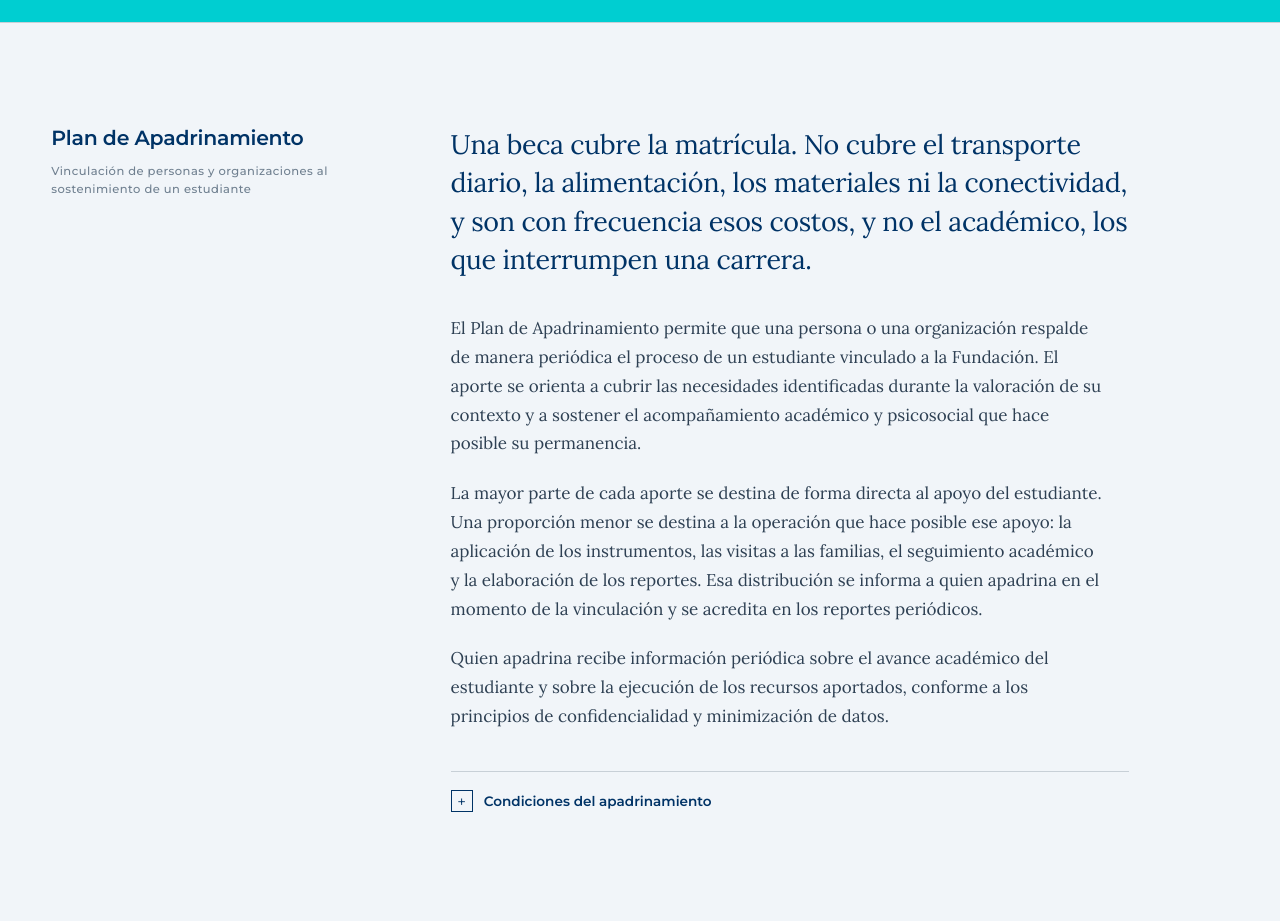
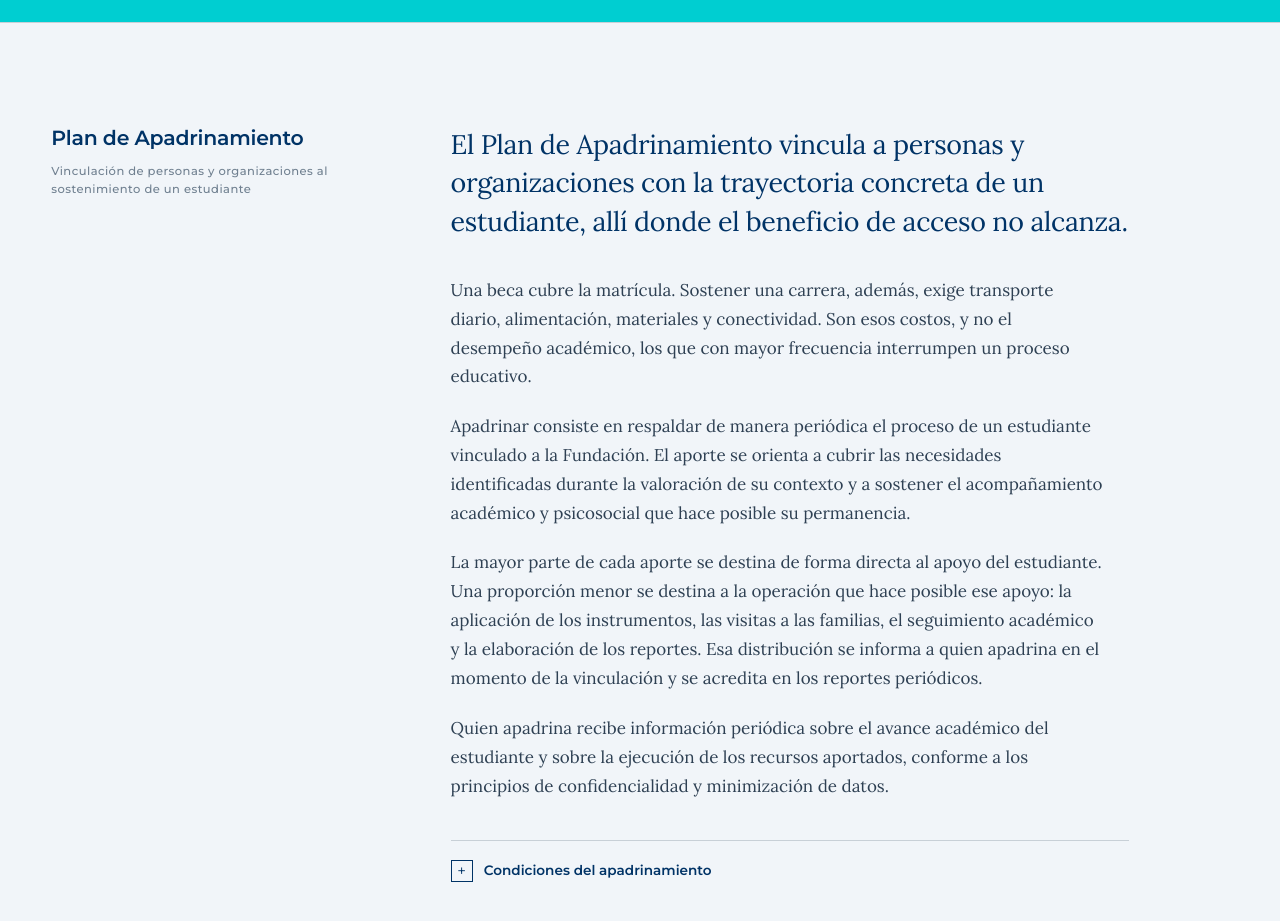
Before and after one commit to nataliagonzalezdiaz23-hue/Fundacion_Red_Conecta_webside, a plain HTML site: page index.html in a window 1280 px wide. Shown: the part 8780-9701 px from the top of the page. Drawn offline with Linux system fonts and the light colour scheme.

Commit message:
Add files via upload

```diff
--- a/index.html
+++ b/index.html
@@ -789,9 +789,11 @@ body.sin-scroll{overflow:hidden}
         <p class="meta">Vinculación de personas y organizaciones al sostenimiento de un estudiante</p>
       </div>
       <div class="col-texto">
-        <p class="entradilla">Una beca cubre la matrícula. No cubre el transporte diario, la alimentación, los materiales ni la conectividad, y son con frecuencia esos costos, y no el académico, los que interrumpen una carrera.</p>
+        <p class="entradilla">El Plan de Apadrinamiento vincula a personas y organizaciones con la trayectoria concreta de un estudiante, allí donde el beneficio de acceso no alcanza.</p>
 
-        <p class="parrafo">El Plan de Apadrinamiento permite que una persona o una organización respalde de manera periódica el proceso de un estudiante vinculado a la Fundación. El aporte se orienta a cubrir las necesidades identificadas durante la valoración de su contexto y a sostener el acompañamiento académico y psicosocial que hace posible su permanencia.</p>
+        <p class="parrafo">Una beca cubre la matrícula. Sostener una carrera, además, exige transporte diario, alimentación, materiales y conectividad. Son esos costos, y no el desempeño académico, los que con mayor frecuencia interrumpen un proceso educativo.</p>
+
+        <p class="parrafo">Apadrinar consiste en respaldar de manera periódica el proceso de un estudiante vinculado a la Fundación. El aporte se orienta a cubrir las necesidades identificadas durante la valoración de su contexto y a sostener el acompañamiento académico y psicosocial que hace posible su permanencia.</p>
 
         <p class="parrafo">La mayor parte de cada aporte se destina de forma directa al apoyo del estudiante. Una proporción menor se destina a la operación que hace posible ese apoyo: la aplicación de los instrumentos, las visitas a las familias, el seguimiento académico y la elaboración de los reportes. Esa distribución se informa a quien apadrina en el momento de la vinculación y se acredita en los reportes periódicos.</p>
 
```
